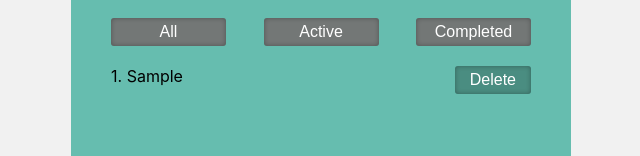
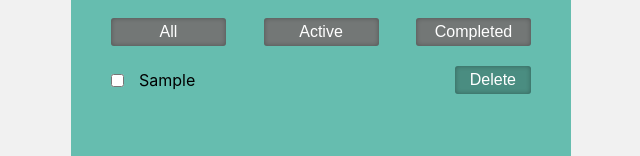
Before and after one commit to JennyTara/To-Do-List, a React (Create React App) app: page / in a window 1280 px wide. Both pictures are taken after typing "Sample" into the empty fields and a click on the button "add". Shown: the part 148-304 px from the top of the page, without its empty margins (319-959 px from the left). Built offline with nearby package versions, Linux system fonts and the light colour scheme.

Commit message:
feat: worked on adding items to the list and deleting them

```diff
--- a/package.json
+++ b/package.json
@@ -12,6 +12,7 @@
     "@types/react-dom": "^18.2.19",
     "react": "^18.2.0",
     "react-dom": "^18.2.0",
+    "react-icons": "^5.0.1",
     "react-scripts": "^5.0.1",
     "typescript": "^4.9.5",
     "web-vitals": "^2.1.4"
--- a/src/App.css
+++ b/src/App.css
@@ -2,9 +2,8 @@
   display: flex;
   justify-content: center;
   min-height: 100vh;
+}
 
-
-}
 .app {
   display: flex;
   flex-direction: column;
@@ -14,10 +13,9 @@
   padding: 40px;
   margin-top: 20px;
   margin-bottom: 20px;
+}
 
-
-}
-.todo-title h1{
+.todo-title h1 {
   text-align: center;
   font-size: 30px;
   color: #ffffff;
--- a/src/ToDoList.css
+++ b/src/ToDoList.css
@@ -1,17 +1,25 @@
 .add-item-wrapper {
   display: flex;
   gap: 10px;
+}
 
-}
 .add-item__input {
   border: none;
   outline: none;
-    padding: 15px;
   border-radius: 5px;
   height: 30px;
   flex-basis: 80%;
+  padding-inline: 15px;
+}
 
+.add-item__input:focus {
+  outline: 2px solid #464242;
 }
+
+.add-item__input.error {
+  outline: 2px solid #e74444;
+}
+
 .add-item-wrapper .button {
   padding: 0 30px;
 }
@@ -19,21 +27,34 @@
 .status-wrapper {
   display: flex;
   justify-content: space-between;
-    gap:10px;
+  gap: 10px;
+}
 
-}
 .status-wrapper .button {
   width: 115px;
 }
+
 .tasks {
   display: flex;
   flex-direction: column;
   gap: 10px;
+}
 
-}
 .tasks__item {
   display: flex;
   gap: 10px;
+  align-items: center;
   justify-content: space-between;
+}
 
+.tasks__checkbox-text {
+  display: flex;
+  gap: 15px;
+  align-items: center;
+  word-wrap: break-word;
 }
+
+.tasks__text.completed {
+  text-decoration: line-through;
+  color: #636353;
+}
--- a/src/ToDoList.tsx
+++ b/src/ToDoList.tsx
@@ -3,30 +3,37 @@ import { useState } from 'react'
 import Button from './components/Button';
 import './ToDoList.css'
 
+
+
 export default function ToDoList() {
   const [todos, setTodos] = useState<string[]>([])
   const [inputValue, setInputValue] = useState<string>('')
+  const [checkedItem, setCheckedItem] = useState<boolean>(false)
+  const [isCompleted, setCompleted] = useState<boolean>(false)
 
 
   function addTask(): void {
-        if (inputValue) {
+    if (inputValue.trim() !== '') {
+      setCheckedItem(false)
       setTodos([...todos, inputValue])
     }
     setInputValue('')
   }
-    function handleChange(event: React.ChangeEvent<HTMLInputElement>): void {
+  function handleChangeInput(event: React.ChangeEvent<HTMLInputElement>): void {
     setInputValue(event.target.value)
   }
+  function handleChangeCheckbox(): void {
+    setCheckedItem(!checkedItem)
+    setCompleted(!isCompleted)
+  }
   function handleDelete(index: number): void {
-        const newTodos = [...todos]
-        newTodos.slice(index, 1)
-        setTodos(newTodos)
+    setTodos(todos.filter(item => todos.indexOf(item) !== index))
   }
 
   return (
     <>
       <div className="add-item-wrapper">
-                <input type="text" value={inputValue} onChange={handleChange} placeholder="Create a new ToDo..." className="add-item__input" />
+        <input type="text" value={inputValue} onChange={handleChangeInput} className="add-item__input" placeholder="Create a new ToDo..." />
         <Button title="add" className="button" onClick={addTask} />
       </div>
       <div className="status-wrapper">
@@ -35,12 +42,14 @@ export default function ToDoList() {
         <Button title="Completed" className="button" disabled={true} />
       </div>
       <div className="tasks">
-
         {todos.map((todo: string, index: number) => (
-                    <div className="tasks__item" key={`myToDo-${index}`}>
-                        <p>{index+1}. {todo}</p>
+          <label key={`myToDo-${index}`} className="tasks__item">
+            <div className="tasks__checkbox-text" >
+              <input className="tasks__checkbox" type="checkbox" checked={checkedItem} onChange={handleChangeCheckbox} />
+              <div className={isCompleted ? "tasks__text completed" : "tasks__text"}>{todo}</div>
+            </div>
             <Button title="Delete" className="button" onClick={() => handleDelete(index)} />
-                    </div>
+          </label>
         ))}
 
       </div>
--- a/src/components/Button.css
+++ b/src/components/Button.css
@@ -8,13 +8,19 @@
   box-shadow: inset 0 0 5px 0 #0000004d;
   font-size: 16px
 }
+
 .button:hover {
   background-color: #427c72;
-    box-shadow: 1px 0 25px #0000004d;
+  opacity: 1;
+  /* box-shadow: 1px 0 5px #0000004d; */
 }
+
 .button:active {
-    transform: translate(0,5%);
+  transform: translate(0, 5%);
+  opacity: 0.9;
+
 }
+
 .button:disabled {
   background-color: #737776;
   transform: none;
```
Also changed, not shown: public/index.html (+4 -4 lines), .eslintrc.json, 1 other file (tests, documents, lock files or other folders). Lines whose indentation alone changed are shown as unchanged.
